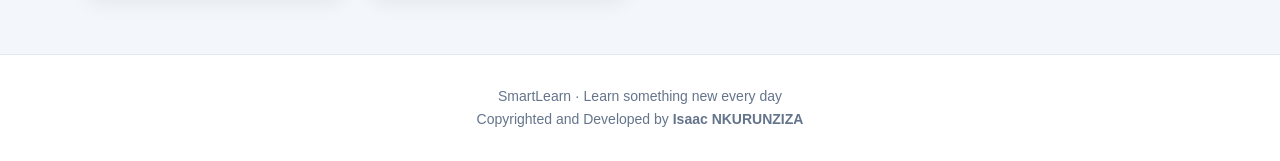
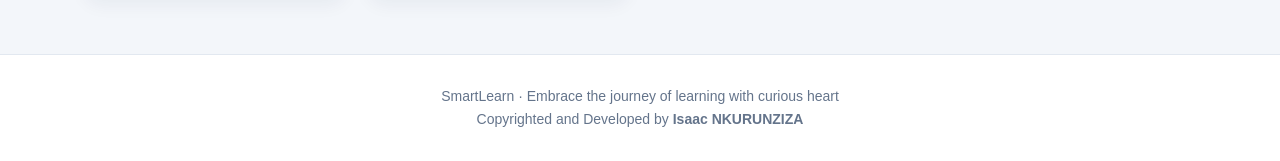
Before and after one commit to computerLibrary/SmartLearn, a Flask app: page / in a window 1280 px wide. Shown: the part 2055-2216 px from the top of the page. Run offline with Flask 3, Linux system fonts and the light colour scheme; data comes from the database, SQL or seed files in the repository.

Commit message:
Update SmartLearn

```diff
--- a/templates/base.html
+++ b/templates/base.html
@@ -13,7 +13,7 @@
 <a href="/register">Create account</a>{% endif %}</nav>
 <main>{% with messages=get_flashed_messages() %}{% for m in messages %}
     <div class="notice">{{m}}</div>{% endfor %}{% endwith %}{{body|safe}}</main>
-    <footer>SmartLearn · Learn something new every day<br>
+    <footer>SmartLearn · Embrace the journey of learning with curious heart<br>
         <span style="font-size:14px">Copyrighted and Developed by <strong>Isaac NKURUNZIZA</strong></span></footer>
 </body>
 </html>
```
